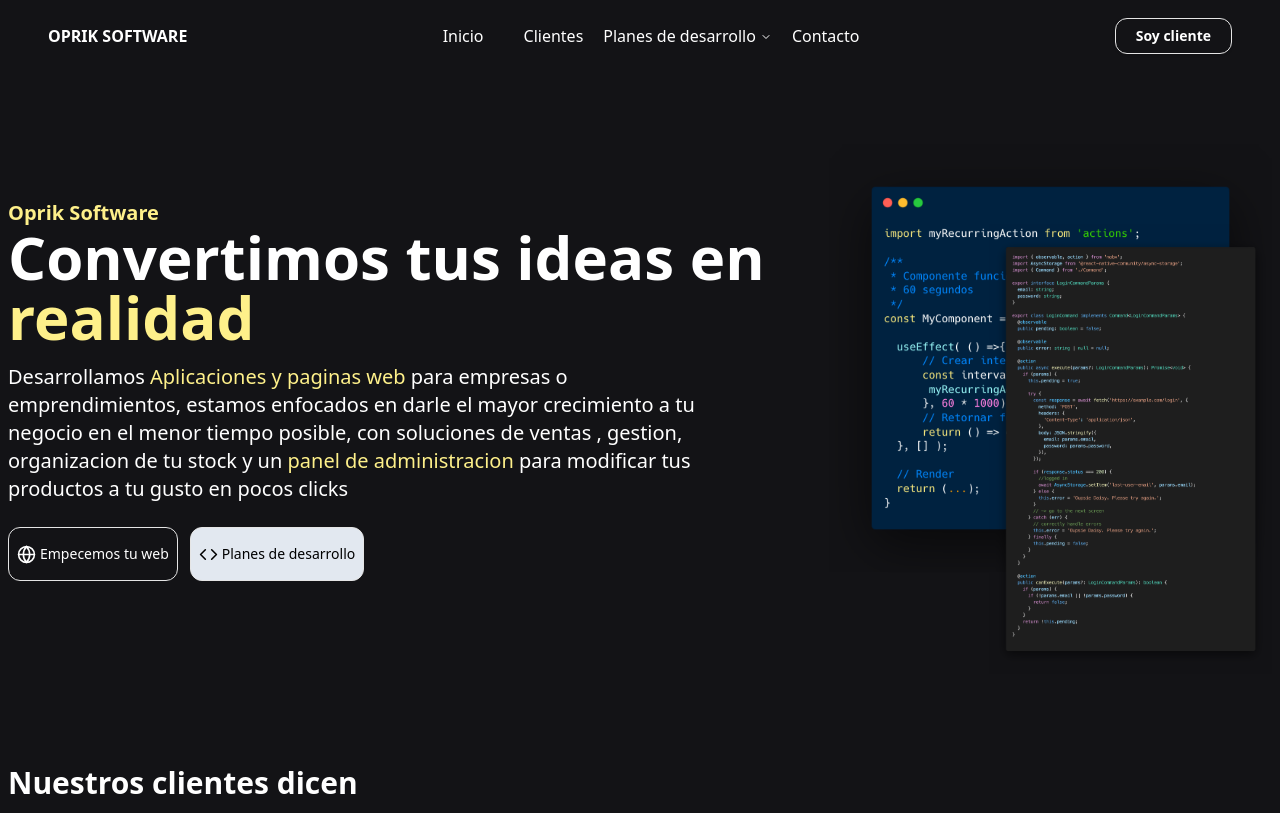
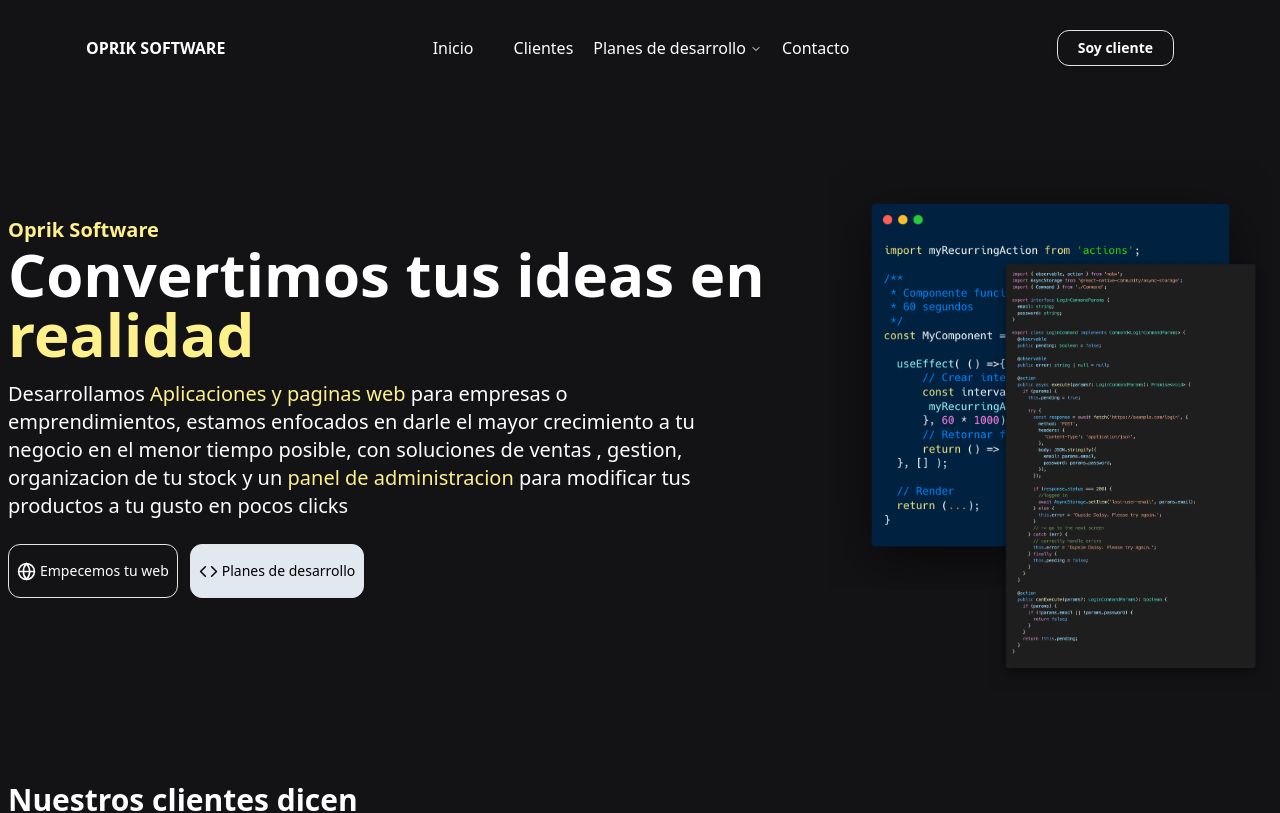
Before and after one commit to AlanOpresnik/oprik-sofware, a Next.js app: page / in a window 1280 px wide. Shown: the top 813 px of the page. Built offline with nearby package versions, Linux system fonts and the light colour scheme.

Commit message:
styyle/navbar

```diff
--- a/src/components/Navbar/Navbar.tsx
+++ b/src/components/Navbar/Navbar.tsx
@@ -1,6 +1,6 @@
 'use client'
 import Link from 'next/link';
-import React from 'react'
+import React, { useEffect, useState } from 'react'
 import { Button } from '../ui/button';
 import {
   NavigationMenu,
@@ -14,6 +14,10 @@
 import { cn } from '@/lib/utils';
 import DrawerNav from './DrawerNav';
 const Navbar = () => {
+
+
+
+
   const navList = [
     {
       title: "Inicio", path: '/'
@@ -23,15 +27,15 @@
     }
   ]
   return (
-    <nav className='w-full h-[39px] mt-4 flex items-center justify-between md:px-12'>
-      <div className='flex items-center'>
+    <nav className={`w-full h-[39px] py-6 ml-[-10px] mt-6  flex items-center justify-between md:px-24 `}>
+      <div className='flex items-center '>
       <div className='md:hidden'>
         <DrawerNav />
       </div>
         <h1 className='text-white font-bold items-center'>OPRIK SOFTWARE</h1>
       </div>
-      <div className='hidden md:block'>
-        <ul className='flex justify-end'>
+      <div className='hidden md:block '>
+        <ul className={` flex transition-colors justify-end`}>
           {navList.map((nav) => (
             <li key={nav.title}>
               <Link className='text-white px-5 py-2 relative after:content-[""] after:absolute after:w-0 after:h-[1px] after:bg-white after:bottom-0 after:left-0 after:transition-all after:duration-300 hover:after:w-full' href={nav.path}>
```
